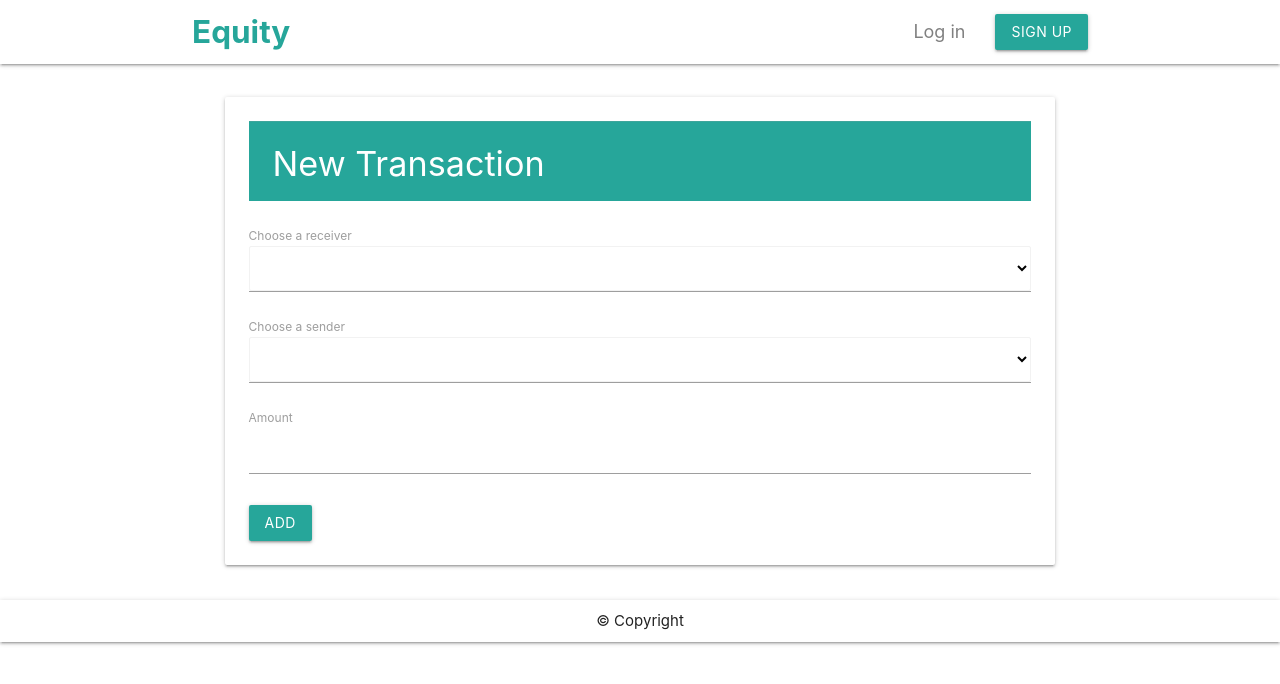
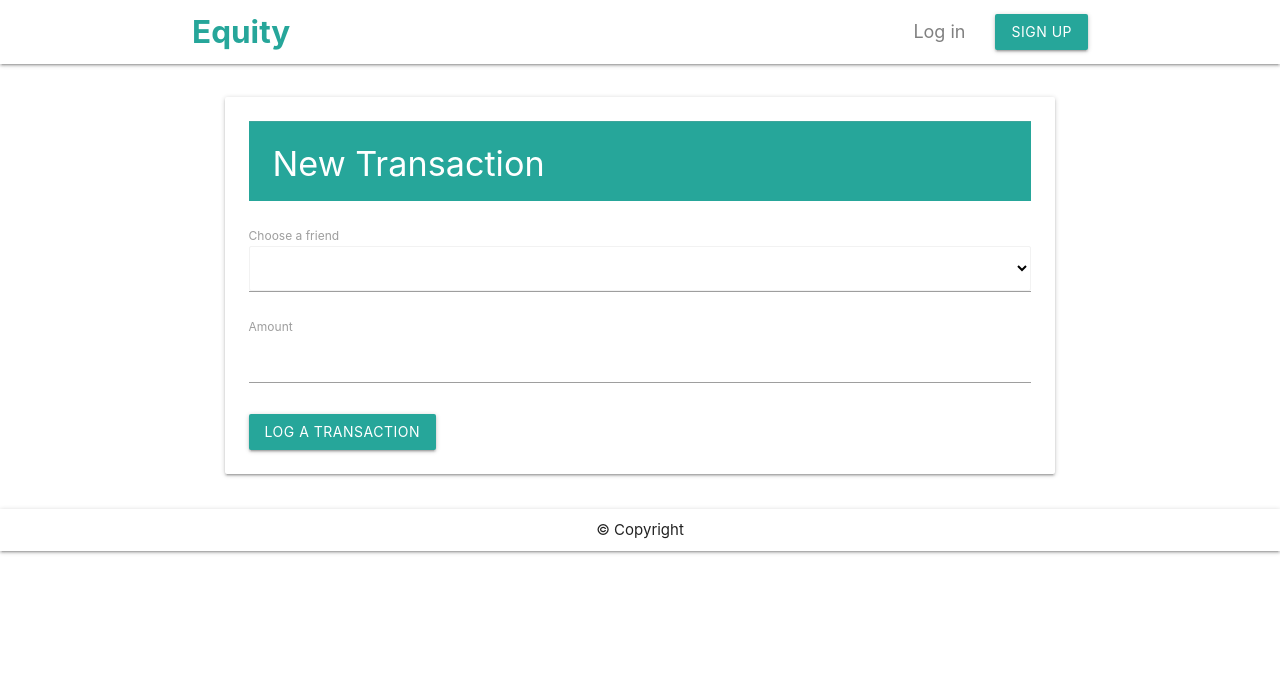
Before and after one commit to abhishekpatilbtc/project-3, a React (Create React App) app in the folder client/: page /request in a window 1280 px wide. Shown: the top 684 px of the page. Built offline with nearby package versions, Linux system fonts and the light colour scheme.

Commit message:
minor changes in request_send form, friends.js

```diff
--- a/client/src/App.js
+++ b/client/src/App.js
@@ -1,6 +1,6 @@
 import React from "react";
 import { BrowserRouter as Router, Route, Switch } from "react-router-dom";
-import Moment from 'react-moment';
+// import Moment from 'react-moment';
 import 'moment-timezone';
 import Home from "./pages/Home";
 import User from "./pages/User";
@@ -26,7 +26,7 @@ function App() {
                     <Route exact path="/add" component={Add} />
                     <Route exact path="/request" component={Request} />
                     <Route exact path="/userlist" component={Users} />
-                    <Route exact path="/friends" component={Friends} />
+                    <Route exact path="/friends" component={Friends}/>
                 </Switch>
                 <Footer />
             </div>
--- a/client/src/components/Friends/Friends.js
+++ b/client/src/components/Friends/Friends.js
@@ -24,8 +24,9 @@ class Friends extends Component {
 
     render () {
         return (
+
             <div className="container">
-                {
+                { this.state.friends.length ?
                     this.state.friends.map((friend, i) => (
                         <div className="col s12 m7" key={i}>
                             <div className="card horizontal">
@@ -41,6 +42,7 @@ class Friends extends Component {
                             </div>
                         </div>
                     ))
+                    : <h2>You don't have any friends yet</h2>
                 }
             </div>
         )
--- a/client/src/components/Request_Send/request_send.js
+++ b/client/src/components/Request_Send/request_send.js
@@ -39,30 +39,17 @@ class Request extends Component {
               </div><br />
 
               <div className="form-field" style={{borderBottom: '1px solid #9e9e9e'}}>
-                <label htmlFor="select">Choose a receiver</label>
+                <label htmlFor="select">Choose a friend</label>
 
                 <select style={{display: 'unset'}}
                   onChange = {( event ) => this.setState ({ receiver: event.target.textContent })}>
                   <option defaultValue />
-                  <option value={1}>Me</option>
-                  <option value={2}>Aunt Meredith</option>
-                  <option value={3}>Bob from work</option>
-                  <option value={4}>Uncle Anirudh</option>
-                  <option value={5}>Becky</option>
+                  <option value={1}>Aunt Meredith</option>
+                  <option value={2}>Bob from work</option>
+                  <option value={3}>Uncle Anirudh</option>
+                  <option value={4}>Becky</option>
                 </select>
 
-              </div><br />
-
-              <div className="form-field" style={{borderBottom: '1px solid #9e9e9e'}}>
-                <label htmlFor="select">Choose a sender</label>
-                <select style={{display: 'unset'}}>
-                  <option defaultValue />
-                  <option value={1}>Me</option>
-                  <option value={2}>Aunt Meredith</option>
-                  <option value={3}>Bob from work</option>
-                  <option value={4}>Uncle Anirudh</option>
-                  <option value={5}>Becky</option>
-                </select>
               </div><br />
 
               <div className="form-field">
@@ -71,7 +58,8 @@ class Request extends Component {
               </div><br />
 
               <button className="waves-effect waves-light btn"
-                onClick = {(event) => this.handleClick(event)}>Add</button>
+                onClick = {(event) => this.handleClick(event)}>Log a transaction
+              </button>
 
             </div>
           </div>
```
Also changed, not shown: 1 other file (tests, documents, lock files or other folders).
